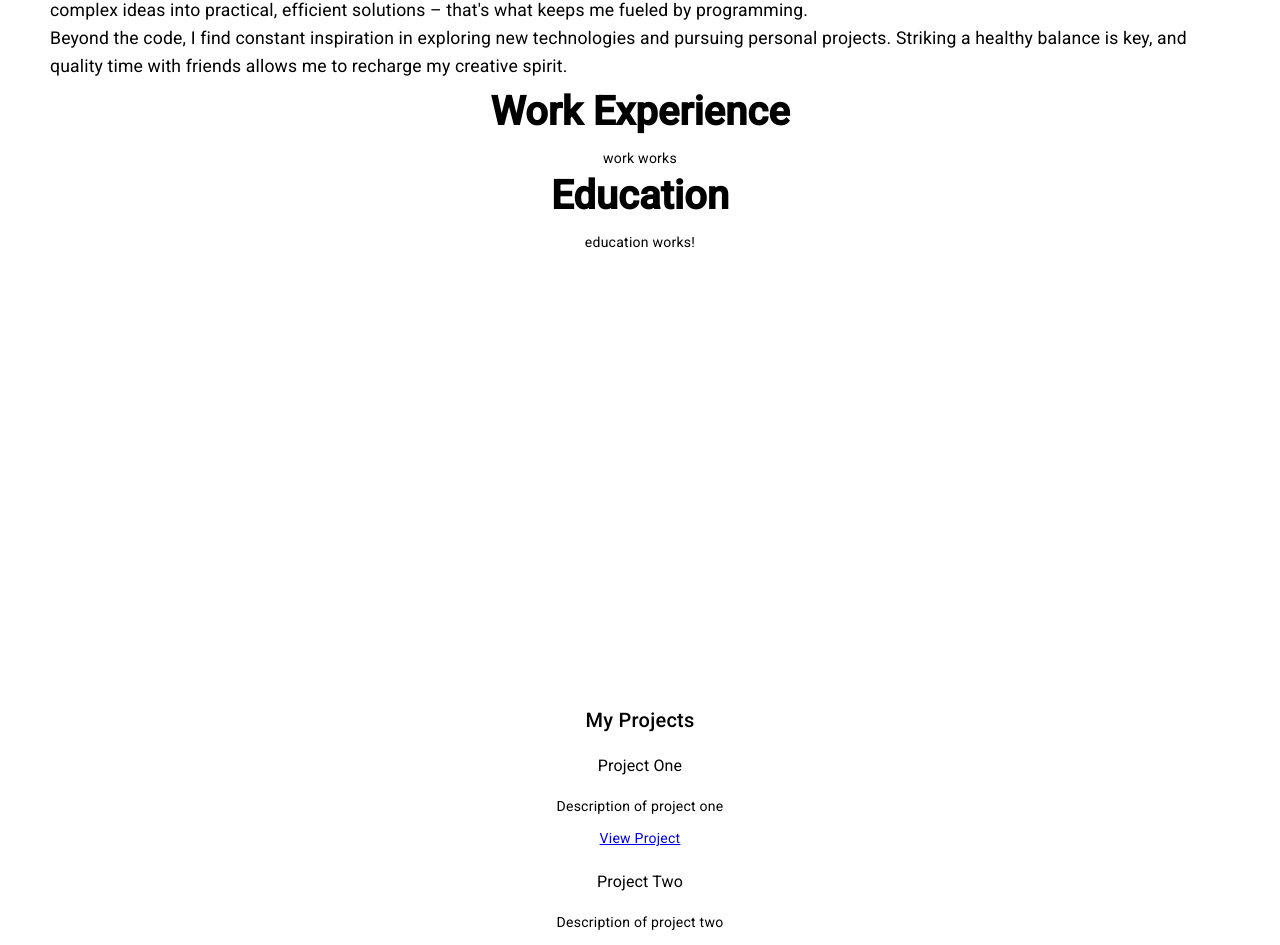
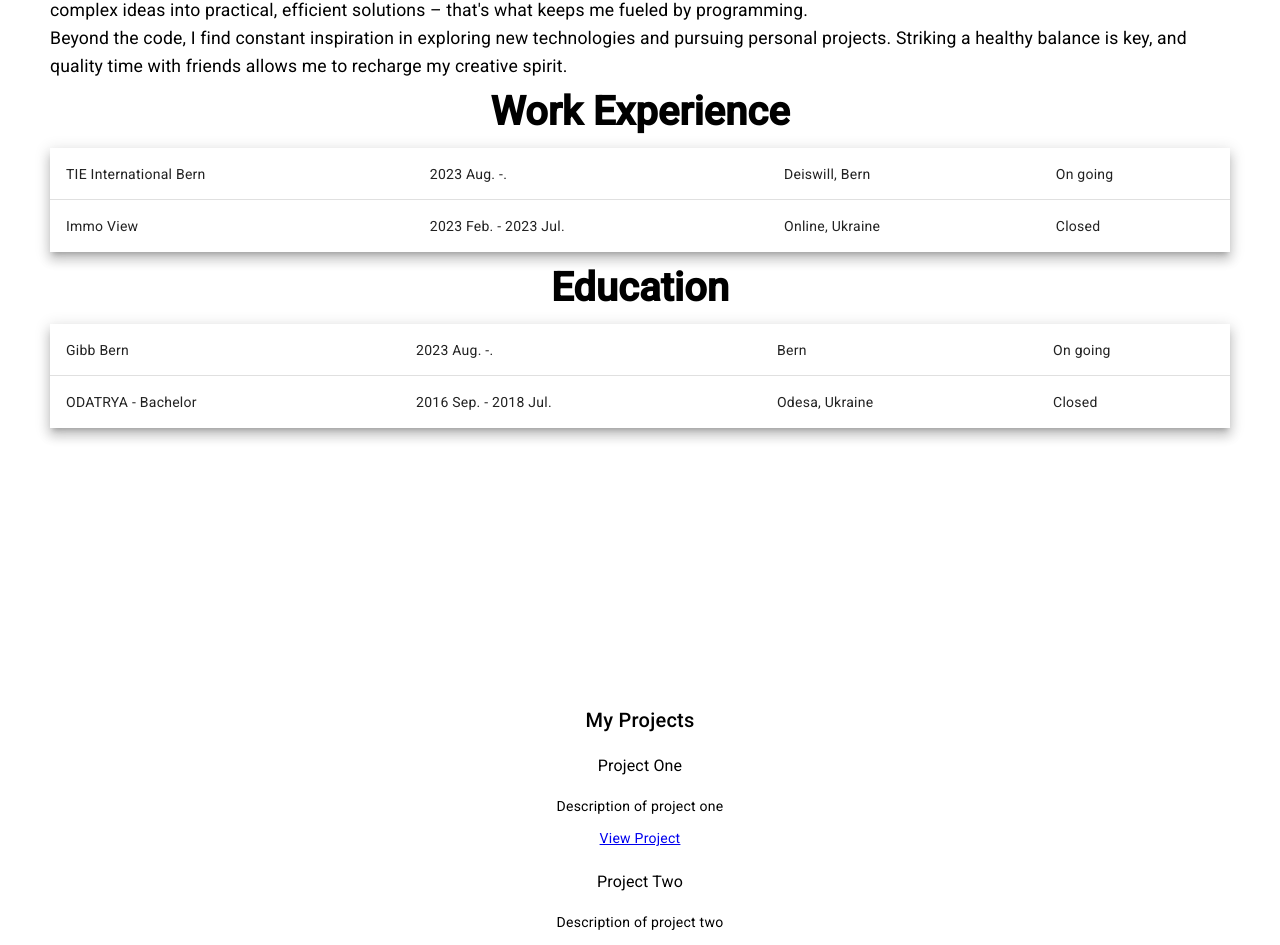
Before and after one commit to edonssfall/edMain-ui, an Angular app: page / in a window 1280 px wide. Shown: the part 1110-2055 px from the top of the page. Built offline with nearby package versions, Linux system fonts and the light colour scheme.

Commit message:
feat: cascade for education and work

```diff
--- a/src/app/features/portfolio/components/about/about.component.html
+++ b/src/app/features/portfolio/components/about/about.component.html
@@ -3,6 +3,6 @@
   <app-me></app-me>
   <h1>Work Experience</h1>
   <app-work></app-work>
-  <h1>Education</h1>
+  <h1 style="margin-top: 20px">Education</h1>
   <app-education></app-education>
 </div>
--- a/src/app/features/portfolio/components/about/education/education.component.html
+++ b/src/app/features/portfolio/components/about/education/education.component.html
@@ -1 +1,23 @@
-<p>education works!</p>
+<table mat-table [dataSource]="dataSource" class="mat-elevation-z8">
+
+  <!-- Name Column -->
+  <ng-container matColumnDef="name">
+    <td mat-cell *matCellDef="let element"> {{element.name}} </td>
+  </ng-container>
+
+  <ng-container matColumnDef="location">
+    <td mat-cell *matCellDef="let element"> {{element.location}} </td>
+  </ng-container>
+
+  <!-- Weight Column -->
+  <ng-container matColumnDef="year">
+    <td mat-cell *matCellDef="let element"> {{element.year}} </td>
+  </ng-container>
+
+  <!-- Symbol Column -->
+  <ng-container matColumnDef="status">
+    <td mat-cell *matCellDef="let element"> {{element.status}} </td>
+  </ng-container>
+
+  <tr mat-row *matRowDef="let row; columns: displayedColumns;"></tr>
+</table>
--- a/src/app/features/portfolio/components/about/education/education.component.ts
+++ b/src/app/features/portfolio/components/about/education/education.component.ts
@@ -6,5 +6,9 @@ import { Component } from '@angular/core';
   styleUrl: './education.component.css'
 })
 export class EducationComponent {
-
+  dataSource = [
+    {name: 'Gibb Bern', year: '2023 Aug. -.', location: 'Bern', status: 'On going'},
+    {name: 'ODATRYA - Bachelor', year: '2016 Sep. - 2018 Jul.', location: 'Odesa, Ukraine', status: 'Closed'},
+  ]
+  displayedColumns: string[] = ['name', 'year', 'location', 'status'];
 }
--- a/src/app/features/portfolio/components/about/work/work.component.html
+++ b/src/app/features/portfolio/components/about/work/work.component.html
@@ -1 +1,23 @@
-<p>work works</p>
+<table mat-table [dataSource]="dataSource" class="mat-elevation-z8">
+
+  <!-- Name Column -->
+  <ng-container matColumnDef="name">
+    <td mat-cell *matCellDef="let element"> {{element.name}} </td>
+  </ng-container>
+
+  <ng-container matColumnDef="location">
+    <td mat-cell *matCellDef="let element"> {{element.location}} </td>
+  </ng-container>
+
+  <!-- Weight Column -->
+  <ng-container matColumnDef="year">
+    <td mat-cell *matCellDef="let element"> {{element.year}} </td>
+  </ng-container>
+
+  <!-- Symbol Column -->
+  <ng-container matColumnDef="status">
+    <td mat-cell *matCellDef="let element"> {{element.status}} </td>
+  </ng-container>
+
+  <tr mat-row *matRowDef="let row; columns: displayedColumns;"></tr>
+</table>
--- a/src/app/features/portfolio/components/about/work/work.component.ts
+++ b/src/app/features/portfolio/components/about/work/work.component.ts
@@ -6,5 +6,9 @@ import {Component} from '@angular/core';
   styleUrl: './work.component.css'
 })
 export class WorkComponent {
-
+  dataSource = [
+    {name: 'TIE International Bern', year: '2023 Aug. -.', location: 'Deiswill, Bern', status: 'On going'},
+    {name: 'Immo View', year: '2023 Feb. - 2023 Jul.', location: 'Online, Ukraine', status: 'Closed'},
+  ]
+  displayedColumns: string[] = ['name', 'year', 'location', 'status'];
 }
--- a/src/app/features/portfolio/portfolio.component.css
+++ b/src/app/features/portfolio/portfolio.component.css
@@ -8,3 +8,16 @@
         padding: 10px;
     }
 }
+
+.scroll-to-top {
+  position: fixed;
+  bottom: 15px;
+  right: 15px;
+  opacity: 0;
+  transition: all 0.2s ease-in-out;
+}
+
+.show-scrollTop {
+  opacity: 1;
+  transition: all 0.2s ease-in-out;
+}
--- a/src/app/features/portfolio/portfolio.component.html
+++ b/src/app/features/portfolio/portfolio.component.html
@@ -7,4 +7,8 @@
     <app-projects></app-projects>
     <app-contact></app-contact>
   </div>
+
+  <button mat-fab class="scroll-to-top" [ngClass]="{'show-scrollTop': isScrollToTopVisible}" (click)="scrollToTop()" [class.scroll-to-top-show]="isScrollToTopVisible">
+    <mat-icon>keyboard_arrow_up</mat-icon>
+  </button>
 </div>
--- a/src/app/features/portfolio/portfolio.component.ts
+++ b/src/app/features/portfolio/portfolio.component.ts
@@ -1,5 +1,5 @@
+import {Component, HostListener, OnInit} from '@angular/core';
 import {ThemeService} from "./services/theme.service";
-import {Component, OnInit} from '@angular/core';
 
 @Component({
   selector: 'app-portfolio',
@@ -7,10 +7,25 @@ import {Component, OnInit} from '@angular/core';
   styleUrls: ['./portfolio.component.css']
 })
 export class PortfolioComponent implements OnInit {
+  isScrollToTopVisible = false;
+
   constructor(public themeService: ThemeService) {
   }
 
   ngOnInit() {
     this.themeService.ngOnInit();
   }
+
+  @HostListener('window:scroll', [])
+  onWindowScroll() {
+    if (document.documentElement.scrollTop > 400) {
+      this.isScrollToTopVisible = true;
+    } else if (this.isScrollToTopVisible && window.pageYOffset || document.body.scrollTop < 10) {
+      this.isScrollToTopVisible = false;
+    }
+  }
+
+  scrollToTop() {
+    window.scrollTo({ top: 0, behavior: 'smooth' });
+  }
 }
```
